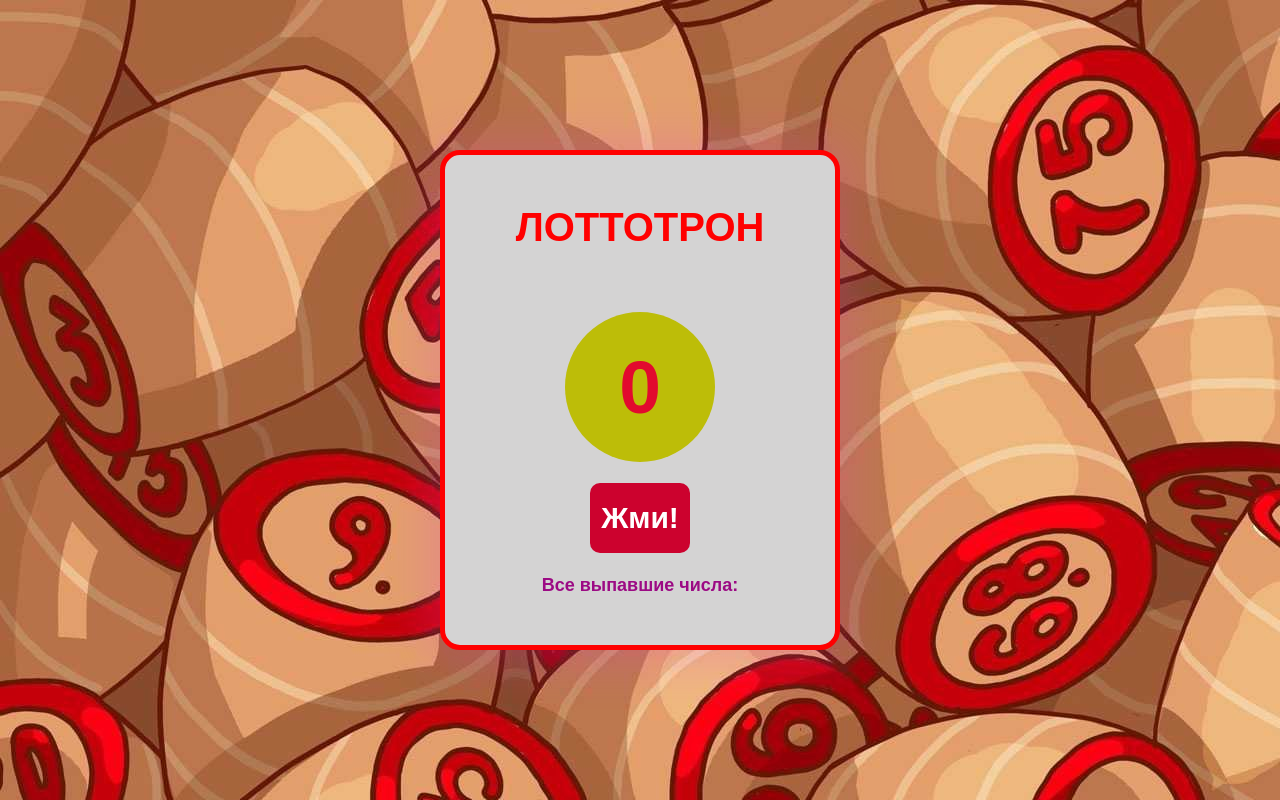
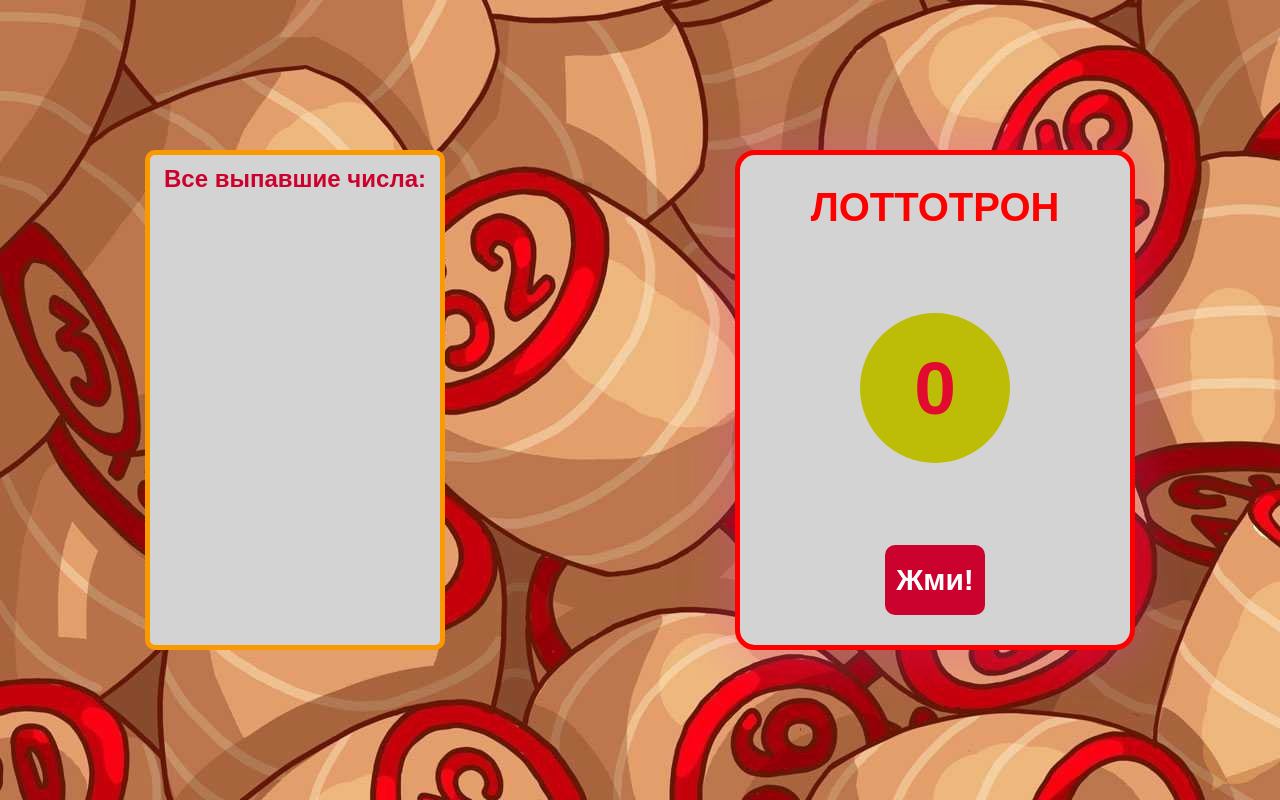
Before and after one commit to vitek2711/lotto, a plain HTML site: page index.html in a window 1280 px wide. Drawn offline with Linux system fonts and the light colour scheme.

Commit message:
fixed numbers block

```diff
--- a/index.html
+++ b/index.html
@@ -9,6 +9,13 @@
     <script src="js.js" defer></script>
 </head>
 <body>
+    <div class="wrapper">
+        <div class="numbers-block">
+            <div class="place">
+                <p class="numberstitle">Все выпавшие числа:</p>
+                <div class="allnumbers"></div>
+            </div>
+        </div>
         <div class="wiget">
             <p class="title">Лоттотрон</p>
                 <div class="numberplace">
@@ -17,9 +24,6 @@
             <div class="button">
                 <p class="push">Жми!</p>
             </div>
-        <div class="place">
-            <p class="numberstitle">Все выпавшие числа:</p>
-            <div class="allnumbers"></div>
         </div>
     </div>
 </body>
--- a/styles.css
+++ b/styles.css
@@ -13,20 +13,25 @@ body, html {
     background: url(background.jpg);
 }
 
+.wrapper {
+    display: flex;
+    justify-content: space-around;
+    left: 0;
+    right: 0;
+    margin: 0 auto;
+    top: calc(50% - 250px);
+    position: absolute;
+}
+
 .wiget {
     display: flex;
     width: 400px;
     height: 500px;
-    padding: 10px;
+    padding: 30px;
     background-color: #d4d3d3;
     flex-direction: column;
     align-items: center;
     justify-content: space-between;
-    left: 0;
-    right: 0;
-    top: calc(50% - 250px);
-    margin: 0 auto;
-    position: absolute;
     border-radius: 20px;
     border: 5px solid red;
     box-shadow: -webkit-box-shadow: -1px 3px 46px 12px rgba(234, 62, 222, 0.2);
@@ -39,7 +44,6 @@ body, html {
     color: red;
     font-weight: 700;
     text-transform: uppercase;
-    padding: 40px;
 }
 
 .numberplace {
@@ -90,24 +94,34 @@ body, html {
     background: rgb(32, 3, 59);
 }
 
-.place {
-    width: 100%;
-    height: 60px;
-    display: flex;
-    flex-direction: column;
-    justify-content: space-between;
-    align-items: center;
-
-}
-
-.numberstitle {
-    font-size: 18px;
-    color: rgb(156, 10, 132);
-    font-weight: 700;
-}
-
 .allnumbers {
     width: 100%;
     height: 30px;
     border-radius: 5px;
 }
+
+/* Numbers block */
+.numbers-block {
+    width: 300px;
+    height: 500px;
+    background-color: #d4d3d3;
+    border: 5px solid #fa9a00;
+    border-radius: 10px;
+}
+
+.place {
+    width: 100%;
+    height: 60px;
+    display: flex;
+    padding: 10px;
+    flex-direction: column;
+    justify-content: space-between;
+    align-items: center;
+    font-size: 18px;
+}
+
+.numberstitle {
+    font-size: 24px;
+    color: rgb(204, 2, 46);
+    font-weight: 700;
+}
```
Lines whose indentation alone changed are shown as unchanged.
